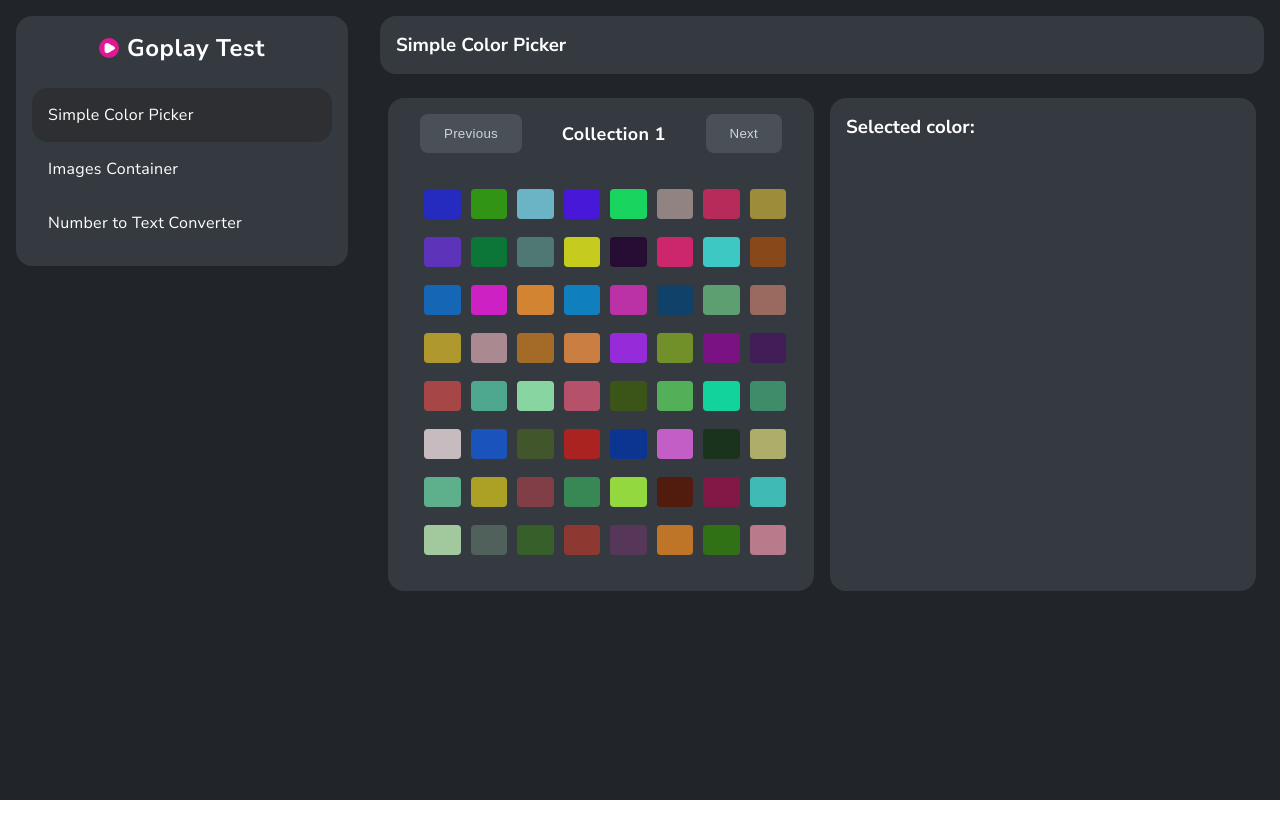
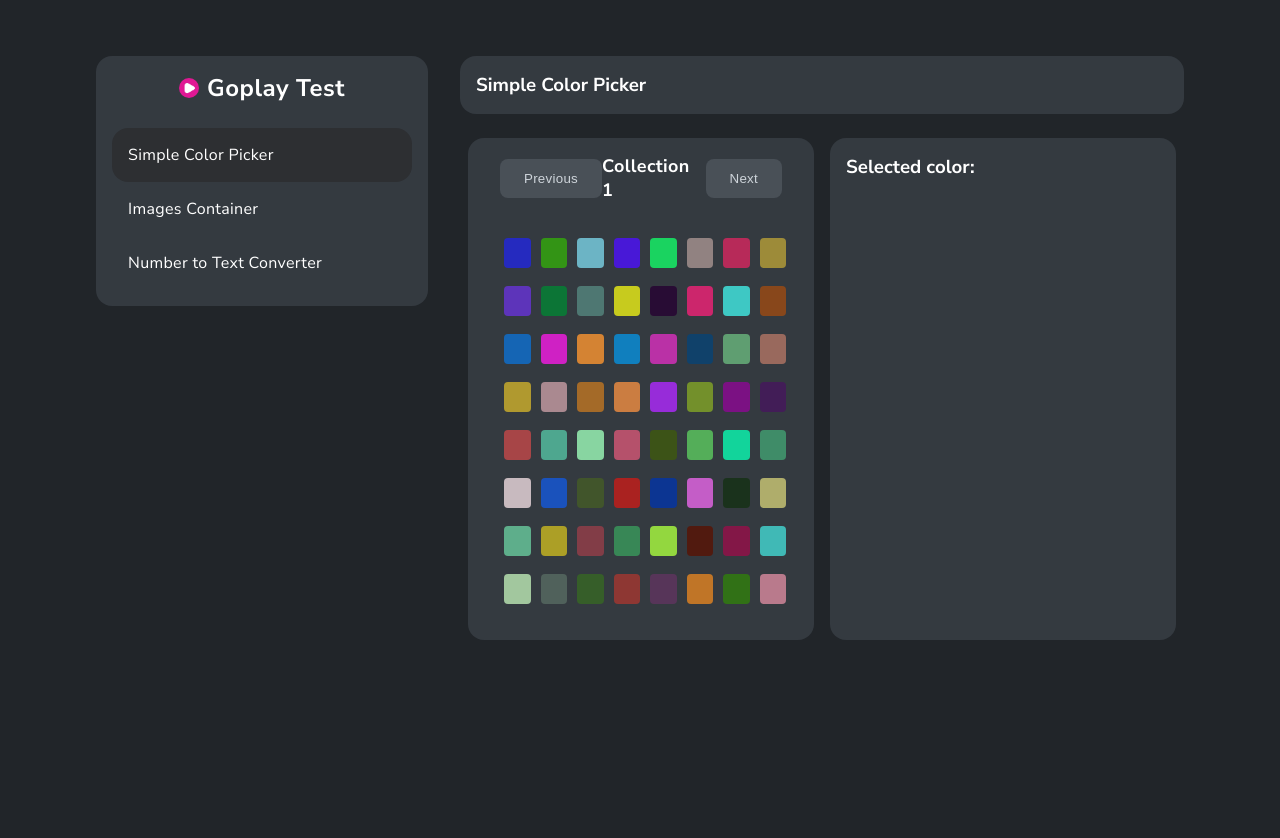
Before and after one commit to ramadhanabs/goplay-submission-test, a React (Vite) app: page /simple-color-picker in a window 1280 px wide. Shown: the top 838 px of the page. Before the commit the page ends 800 px from the top, so only its background shows below. Built offline with nearby package versions, Linux system fonts and the light colour scheme.

Commit message:
fix: update styling

```diff
--- a/src/components/app-layout/index.jsx
+++ b/src/components/app-layout/index.jsx
@@ -7,6 +7,7 @@ const styles = {
   root: css`
     display: flex;
     min-height: 100vh;
+    padding: 40px 80px;
   `,
   child_wrapper: css`
     padding: 16px;
```
